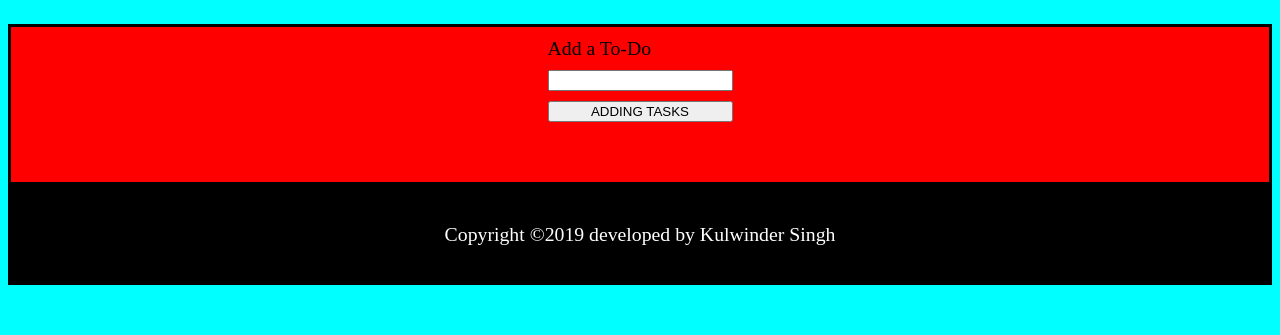
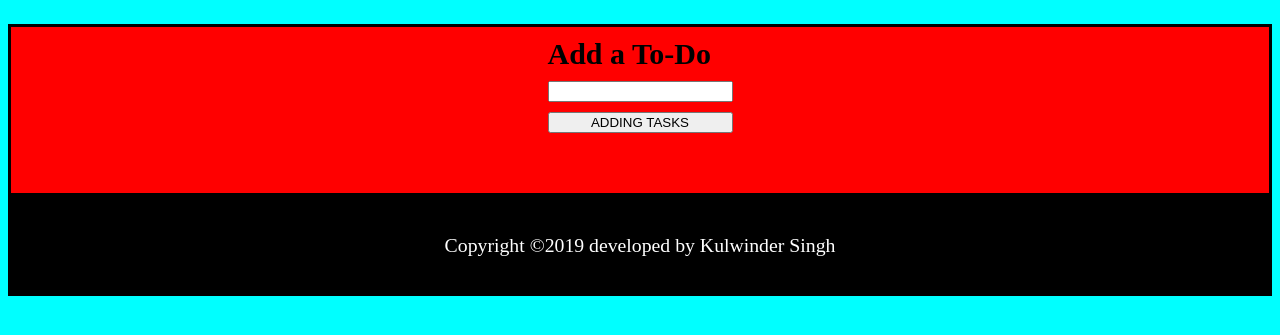
Before and after one commit to Kulwinder890/WEB, a plain HTML site: page index.html in a window 1280 px wide. Shown: the part 75-410 px from the top of the page. Drawn offline with Linux system fonts and the light colour scheme.

Commit message:
label editing

```diff
--- a/css/ghuman.css
+++ b/css/ghuman.css
@@ -23,6 +23,8 @@ html{
         color:brown;
       }
       #hed1{
+        font-weight: bold;
+        font-size: 30px;
         animation-duration: 3s;
         animation-name: slidein;
       }
```
